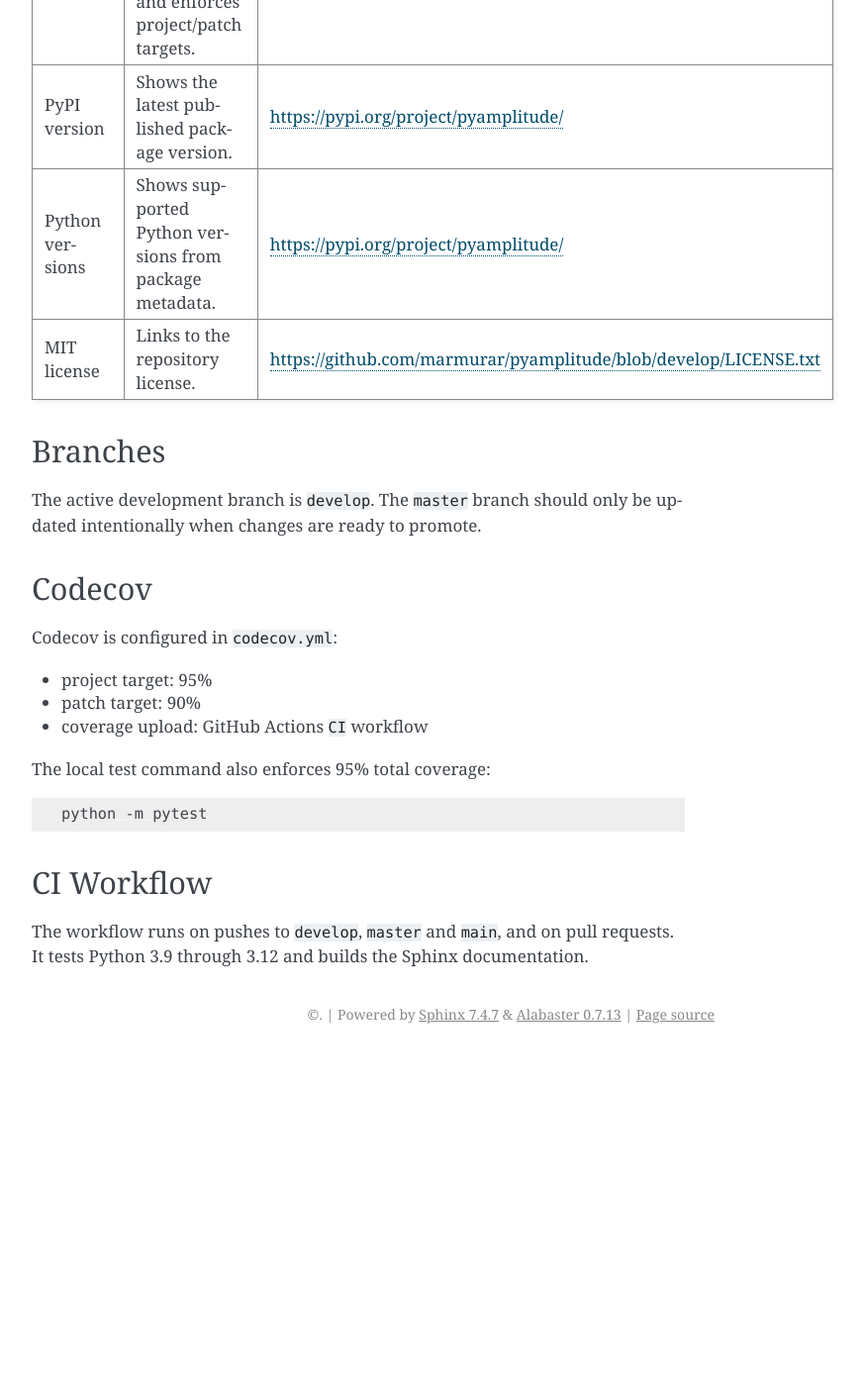
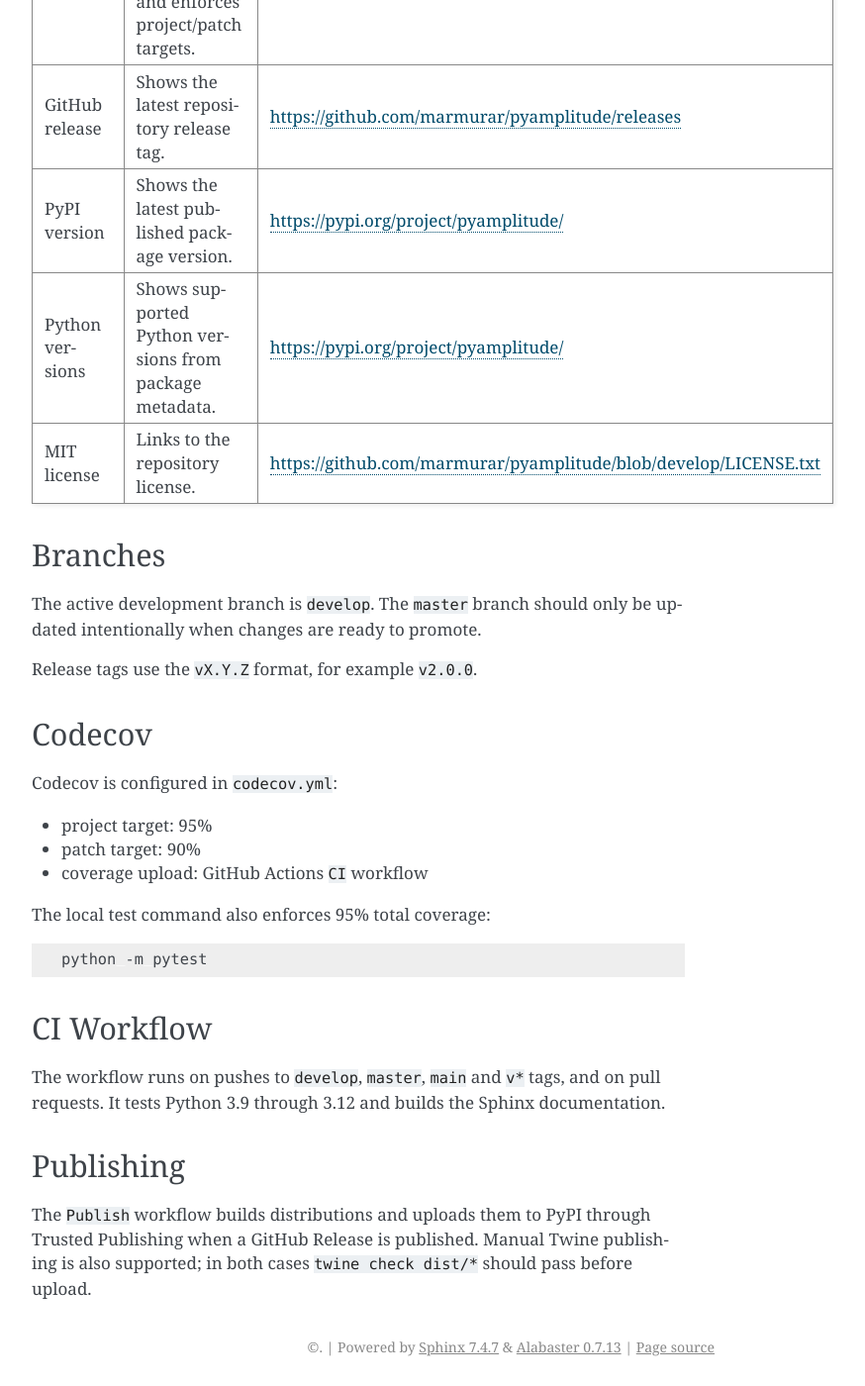
Before and after one commit to marmurar/pyamplitude, a Sphinx documentation site: the page built from docs/source/status.rst, in a window 1280 px wide and 1400 px high, scrolled down 514 px. Shown: the whole window at 99% size, without its empty margins (388-1262 px from the left). Built offline with Sphinx 7.4.7, drawn with Linux system fonts in a browser that asks for light colours; before the commit the page ends 1578 px from its top, so only the background shows below that.

Commit message:
Document release and PyPI publishing

```diff
--- a/docs/source/index.rst
+++ b/docs/source/index.rst
@@ -8,6 +8,10 @@ PyAmplitude
 .. image:: https://codecov.io/gh/marmurar/pyamplitude/branch/develop/graph/badge.svg
    :target: https://codecov.io/gh/marmurar/pyamplitude
    :alt: Codecov coverage
+
+.. image:: https://img.shields.io/github/v/release/marmurar/pyamplitude?sort=semver
+   :target: https://github.com/marmurar/pyamplitude/releases
+   :alt: GitHub release
 
 .. image:: https://img.shields.io/pypi/v/pyamplitude.svg
    :target: https://pypi.org/project/pyamplitude/
@@ -33,6 +37,7 @@ HTTP V2 ingestion, Batch uploads and optional Redshift helper queries.
 
    quickstart
    status
+   release
    current_api
    offline_testing
    reference
--- a/docs/source/status.rst
+++ b/docs/source/status.rst
@@ -16,6 +16,9 @@ Badges
    * - Codecov
      - Publishes coverage from ``coverage.xml`` and enforces project/patch targets.
      - https://codecov.io/gh/marmurar/pyamplitude
+   * - GitHub release
+     - Shows the latest repository release tag.
+     - https://github.com/marmurar/pyamplitude/releases
    * - PyPI version
      - Shows the latest published package version.
      - https://pypi.org/project/pyamplitude/
@@ -31,6 +34,8 @@ Branches
 
 The active development branch is ``develop``. The ``master`` branch should only
 be updated intentionally when changes are ready to promote.
+
+Release tags use the ``vX.Y.Z`` format, for example ``v2.0.0``.
 
 Codecov
 -------
@@ -50,5 +55,13 @@ The local test command also enforces 95% total coverage:
 CI Workflow
 -----------
 
-The workflow runs on pushes to ``develop``, ``master`` and ``main``, and on pull
-requests. It tests Python 3.9 through 3.12 and builds the Sphinx documentation.
+The workflow runs on pushes to ``develop``, ``master``, ``main`` and ``v*`` tags,
+and on pull requests. It tests Python 3.9 through 3.12 and builds the Sphinx
+documentation.
+
+Publishing
+----------
+
+The ``Publish`` workflow builds distributions and uploads them to PyPI through
+Trusted Publishing when a GitHub Release is published. Manual Twine publishing is
+also supported; in both cases ``twine check dist/*`` should pass before upload.
```
Also changed, not shown: README.md (+5 -1 lines), docs/source/quickstart.rst (+7 -0 lines), docs/source/release.rst (added, +51 -0 lines), 2 other files.
